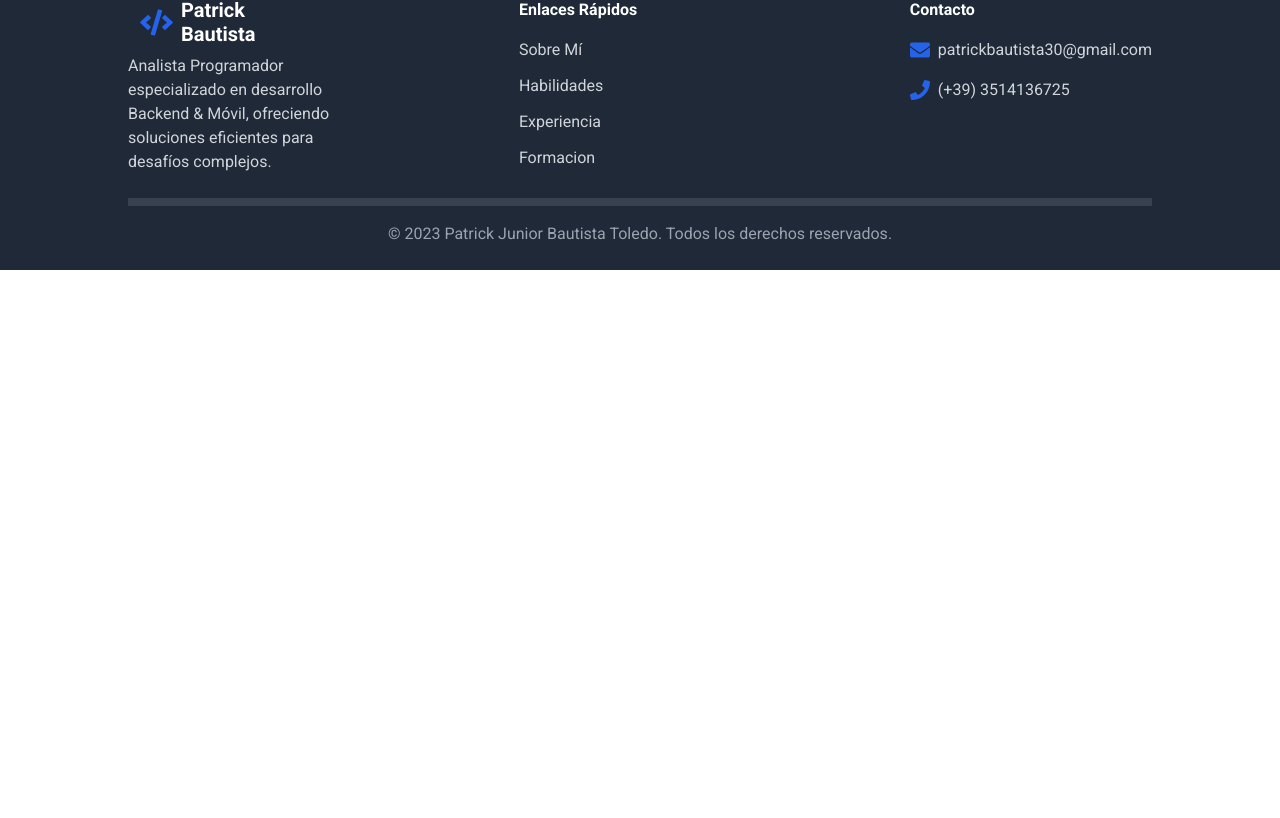
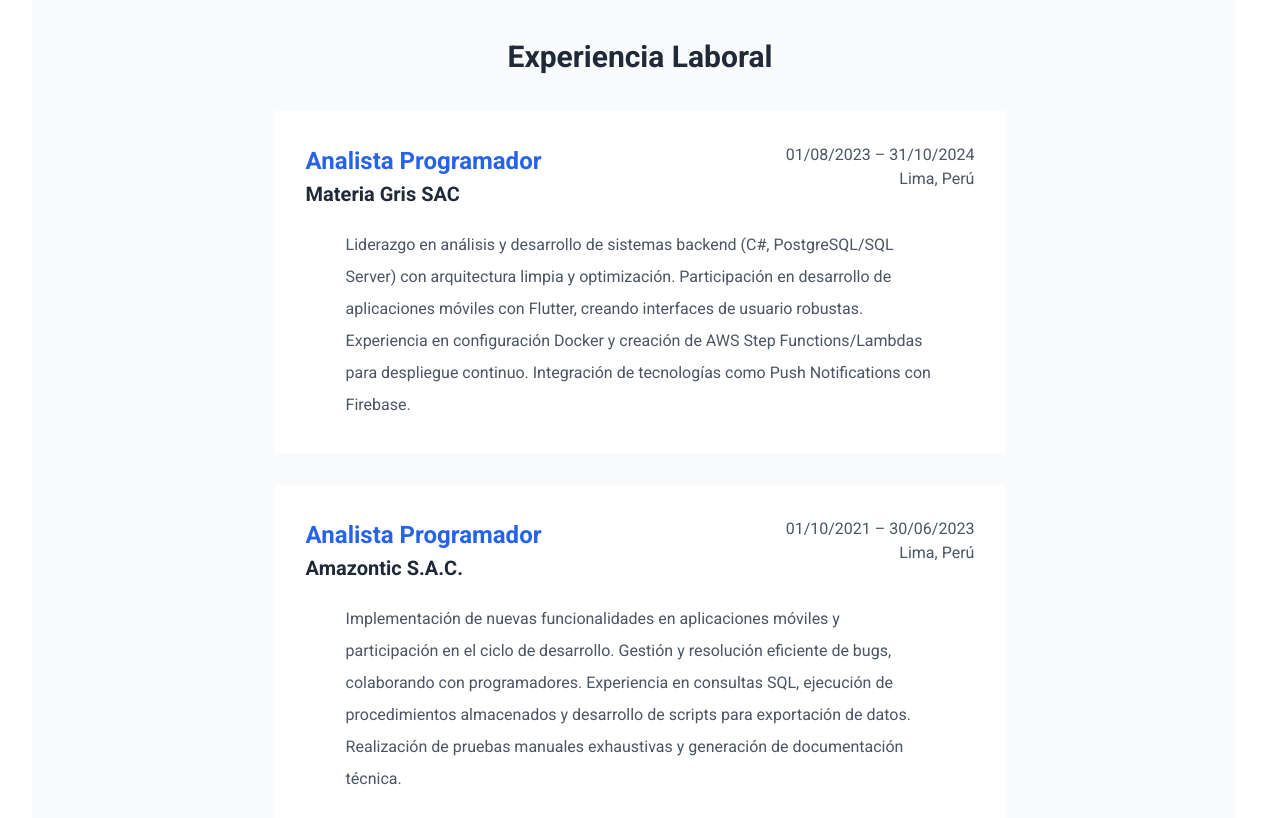
Before and after one commit to pbautistadev/patrick-portfolio, a React (Vite) app: page / in a window 1280 px wide. Shown: the part 2322-3140 px from the top of the page. Before the commit the page ends 2592 px from the top, so only its background shows below. Built offline with nearby package versions, Linux system fonts and the light colour scheme.

Commit message:
Create Experience component

```diff
--- a/src/components/Abilities/Abilities.tsx
+++ b/src/components/Abilities/Abilities.tsx
@@ -189,11 +189,11 @@ function Abilities() {
       <h1 className="text-[30px] text-secondary font-bold">Mis habilidades</h1>
       <div className="grid md:w-4/5 grid-cols-3 content-center gap-4 mt-8 pt-8">
         {abilitiesLinks.map((link) => (
-          <div className="text-black p-4 rounded-md flex flex-col gap-4">
-            <div
-              key={link.id}
-              className=" text-black rounded-md flex flex-row gap-2 "
-            >
+          <div
+            key={link.id}
+            className="text-black p-4 rounded-md flex flex-col gap-4"
+          >
+            <div className=" text-black rounded-md flex flex-row gap-2 ">
               <svg
                 className="w-[25px] fill-current text-primary "
                 version="1.0"
--- /dev/null
+++ b/src/components/Experience/Experience.tsx
@@ -0,0 +1,59 @@
+import React from "react";
+
+const experienceInfo = [
+  {
+    id: 1,
+    name: "Analista Programador",
+    company: "Materia Gris SAC",
+    date: "01/08/2023 – 31/10/2024",
+    city: "Lima, Perú",
+    description:
+      "Liderazgo en análisis y desarrollo de sistemas backend (C#, PostgreSQL/SQL Server) con arquitectura limpia y optimización. \n Participación en desarrollo de aplicaciones móviles con Flutter, creando interfaces de usuario robustas. \n Experiencia en configuración Docker y creación de AWS Step Functions/Lambdas para despliegue continuo. \n Integración de tecnologías como Push Notifications con Firebase.",
+  },
+  {
+    id: 2,
+    name: "Analista Programador",
+    company: "Amazontic S.A.C.",
+    date: "01/10/2021 – 30/06/2023",
+    city: "Lima, Perú",
+    description:
+      "Implementación de nuevas funcionalidades en aplicaciones móviles y participación en el ciclo de desarrollo. \n Gestión y resolución eficiente de bugs, colaborando con programadores.  \n Experiencia en consultas SQL, ejecución de procedimientos almacenados y desarrollo de scripts para exportación de datos. \n Realización de pruebas manuales exhaustivas y generación de documentación técnica.",
+  },
+];
+
+function Experience() {
+  return (
+    <div className=" flex flex-col items-center bg-gradient-to-r from-gray-50 from-99% to-transparent to-99% pt-15 pb-15 mx-8">
+      <h1 className="text-[30px] text-secondary font-bold">
+        Experiencia Laboral
+      </h1>
+      <div className="w-[calc(55%+4rem)] box-border  flex flex-col items-center justify-center gap-8 my-8   ">
+        {experienceInfo.map((link) => (
+          <div className="bg-white p-8 flex flex-col gap-5">
+            <div className="w-full flex flex-row justify-between">
+              <div>
+                <p className="text-[24px] text-primary font-bold">
+                  {link.name}
+                </p>
+                <p className="text-secondary text-[20px] font-bold">
+                  {link.company}
+                </p>
+              </div>
+              <div className="text-description text-[16px] justify-items-end">
+                <time>{link.date}</time>
+                <p>{link.city}</p>
+              </div>
+            </div>
+            <div className="w-full px-10 justify-center">
+              <p className="text-description text-[16px] leading-8 ">
+                {link.description}
+              </p>
+            </div>
+          </div>
+        ))}
+      </div>
+    </div>
+  );
+}
+
+export default Experience;
--- a/src/components/Hero/Hero.tsx
+++ b/src/components/Hero/Hero.tsx
@@ -1,5 +1,6 @@
 import Abilities from "../Abilities/Abilities";
 import About from "../About/About";
+import Experience from "../Experience/Experience";
 import Projects from "../Projects/Projects";
 
 const Hero = () => {
@@ -8,6 +9,7 @@ const Hero = () => {
       <About />
       <Projects />
       <Abilities />
+      <Experience />
     </div>
   );
 };
```
